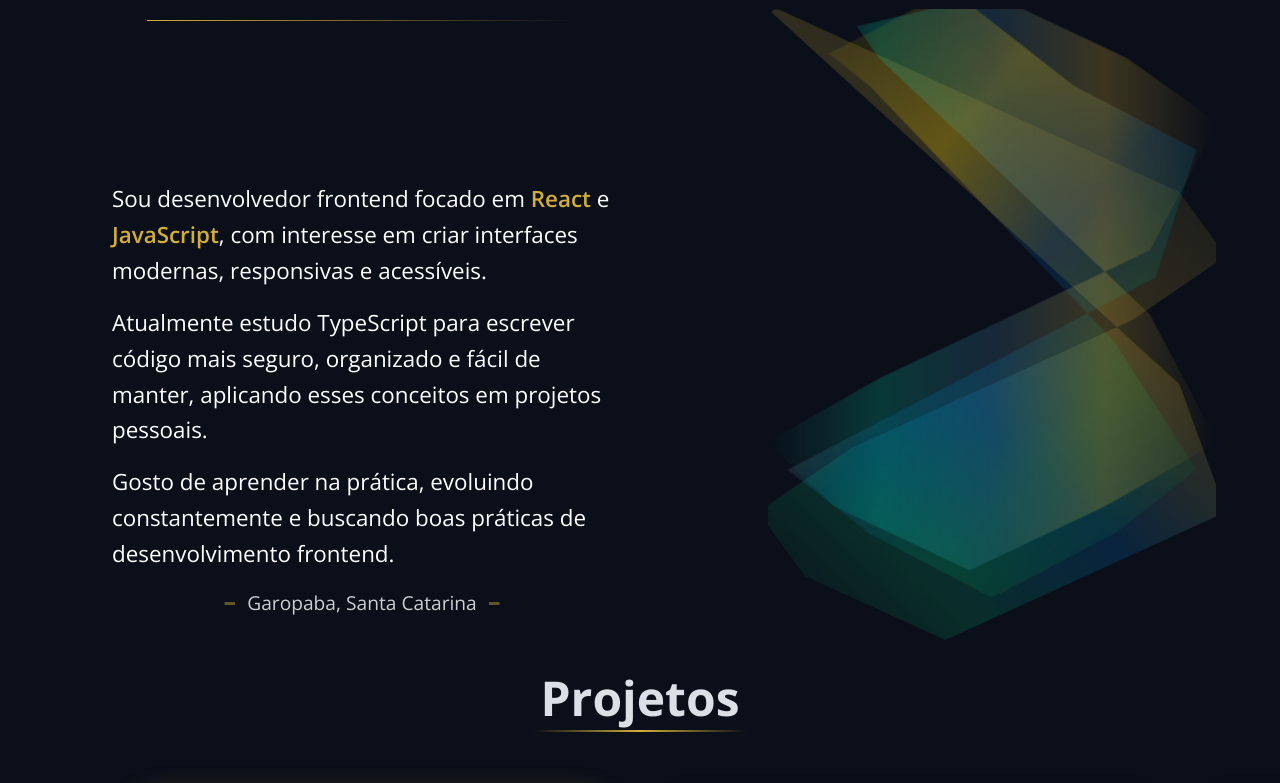
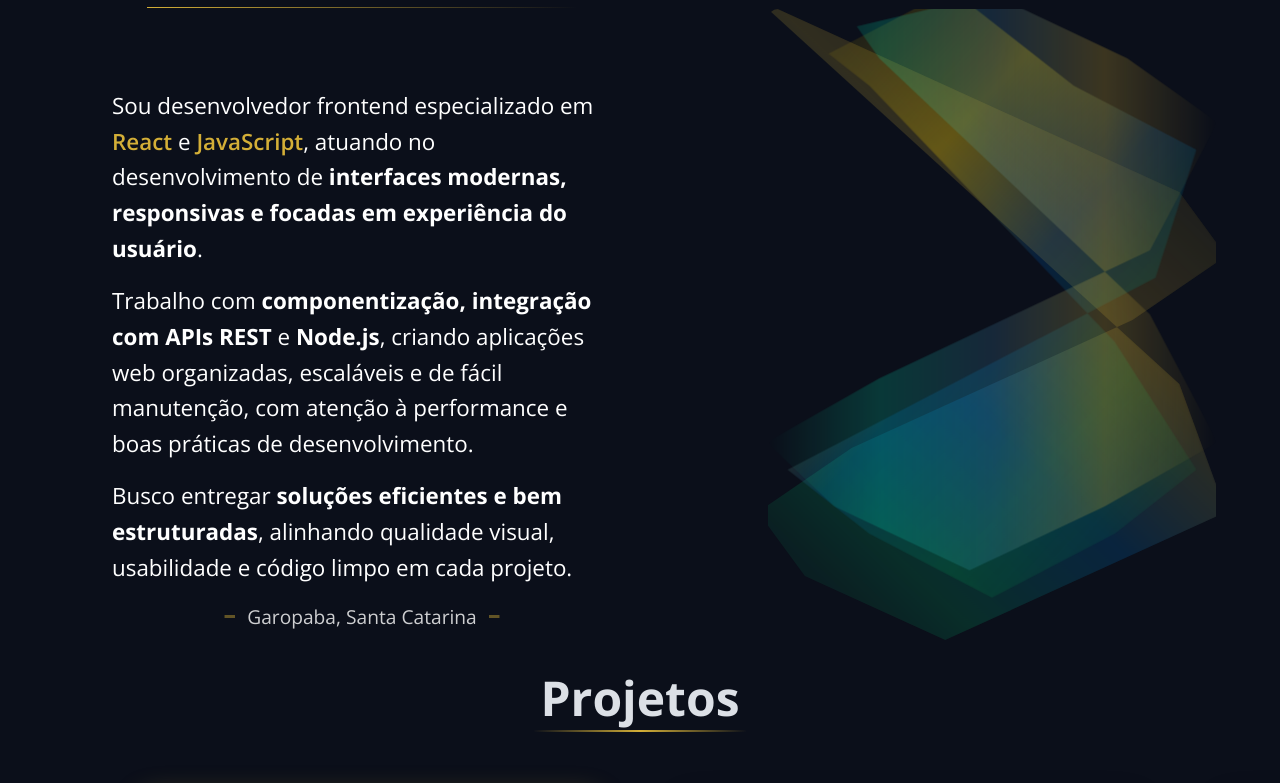
Before and after one commit to philipeelopes/meu-portfolio-v2, a React (Vite) app: page / in a window 1280 px wide. Shown: the part 935-1718 px from the top of the page. Built offline with nearby package versions, Linux system fonts and the light colour scheme.

Commit message:
Atualizações do site

```diff
--- a/src/sections/About.module.css
+++ b/src/sections/About.module.css
@@ -25,7 +25,7 @@
 
 .textReveal {
   opacity: 0;
-  transform: translateY(25px);
+  transform: translateY(5px);
   transition: opacity 0.6s ease,
     transform 0.8s cubic-bezier(0.22, 3, 0.36, 1);
 }
@@ -41,22 +41,22 @@
 }
 
 .delay2 {
+  transition-delay: 0.4s;
+}
+
+.delay3 {
   transition-delay: 0.6s;
 }
 
-.delay3 {
-  transition-delay: 1s;
-}
-
 .delay4 {
-  transition-delay: 1.4s;
+  transition-delay: 0.8s;
 }
 
 .about h2 {
   color: #ffffff;
   font-size: 5rem;
   font-weight: bolder;
-  margin-bottom: 10rem;
+  margin-bottom: 5rem;
   border-bottom: 1px solid transparent;
   border-image: linear-gradient(to right, #d4af37, transparent) 1;
 }
@@ -157,7 +157,7 @@
     opacity: 0;
     transform: translateX(40px) scale(0.95);
     transition: opacity 1s ease-out, transform 1.2s cubic-bezier(0.22, 1, 0.36, 1);
-    transition-delay: 1s;
+    transition-delay: 0.6s;
     overflow: hidden;
     border-radius: 10px;
 }
--- a/src/sections/About.tsx
+++ b/src/sections/About.tsx
@@ -48,23 +48,32 @@ export default function About() {
                 <h2>Sobre mim</h2>
 
 
-                <p className={`${styles.textReveal} ${styles.delay1} ${visible ? styles.textVisible : ""
-                    }`}>
-                    Sou desenvolvedor frontend focado em <span className={styles.gold}>React</span> e <span className={styles.gold}>JavaScript</span>, com interesse em
-                    criar interfaces modernas, responsivas e acessíveis.</p>
-
-                <p className={`${styles.textReveal} ${styles.delay2} ${visible ? styles.textVisible : ""
-                    }`}>
-                    Atualmente estudo TypeScript para escrever código mais seguro, organizado
-                    e fácil de manter, aplicando esses conceitos em projetos pessoais.</p>
-
-                <p className={`${styles.textReveal} ${styles.delay3} ${visible ? styles.textVisible : ""
-                    }`}>
-                    Gosto de aprender na prática, evoluindo constantemente e buscando boas
-                    práticas de desenvolvimento frontend.
-
+                <p
+                    className={`${styles.textReveal} ${styles.delay1} ${visible ? styles.textVisible : ""
+                        }`}
+                >
+                    Sou desenvolvedor frontend especializado em{" "}
+                    <span className={styles.gold}>React</span> e{" "}
+                    <span className={styles.gold}>JavaScript</span>, atuando no desenvolvimento de{" "}
+                    <strong>interfaces modernas, responsivas e focadas em experiência do usuário</strong>.
                 </p>
 
+                <p
+                    className={`${styles.textReveal} ${styles.delay2} ${visible ? styles.textVisible : ""
+                        }`}
+                >
+                    Trabalho com <strong>componentização, integração com APIs REST</strong> e{" "}
+                    <strong>Node.js</strong>, criando aplicações web organizadas, escaláveis e de
+                    fácil manutenção, com atenção à performance e boas práticas de desenvolvimento.
+                </p>
+
+                <p
+                    className={`${styles.textReveal} ${styles.delay3} ${visible ? styles.textVisible : ""
+                        }`}
+                >
+                    Busco entregar <strong>soluções eficientes e bem estruturadas</strong>,
+                    alinhando qualidade visual, usabilidade e código limpo em cada projeto.
+                </p>
 
 
                 <p className={`${styles.textReveal} ${styles.delay4} ${visible ? styles.textVisible : ""
--- a/src/sections/Hero.tsx
+++ b/src/sections/Hero.tsx
@@ -103,7 +103,7 @@ export default function Hero() {
           Desenvolvedor Frontend
         </h2>
         <p className={`${styles.reveal} ${styles.delay3}`}>
-          Crio interfaces modernas e responsivas com React, JavaScript e TypeScript.
+            Desenvolvo interfaces modernas, responsivas e performáticas para aplicações web.
         </p>
 
         <div className={`${styles.actions}  ${styles.reveal}  ${styles.delay5}`}>
```
